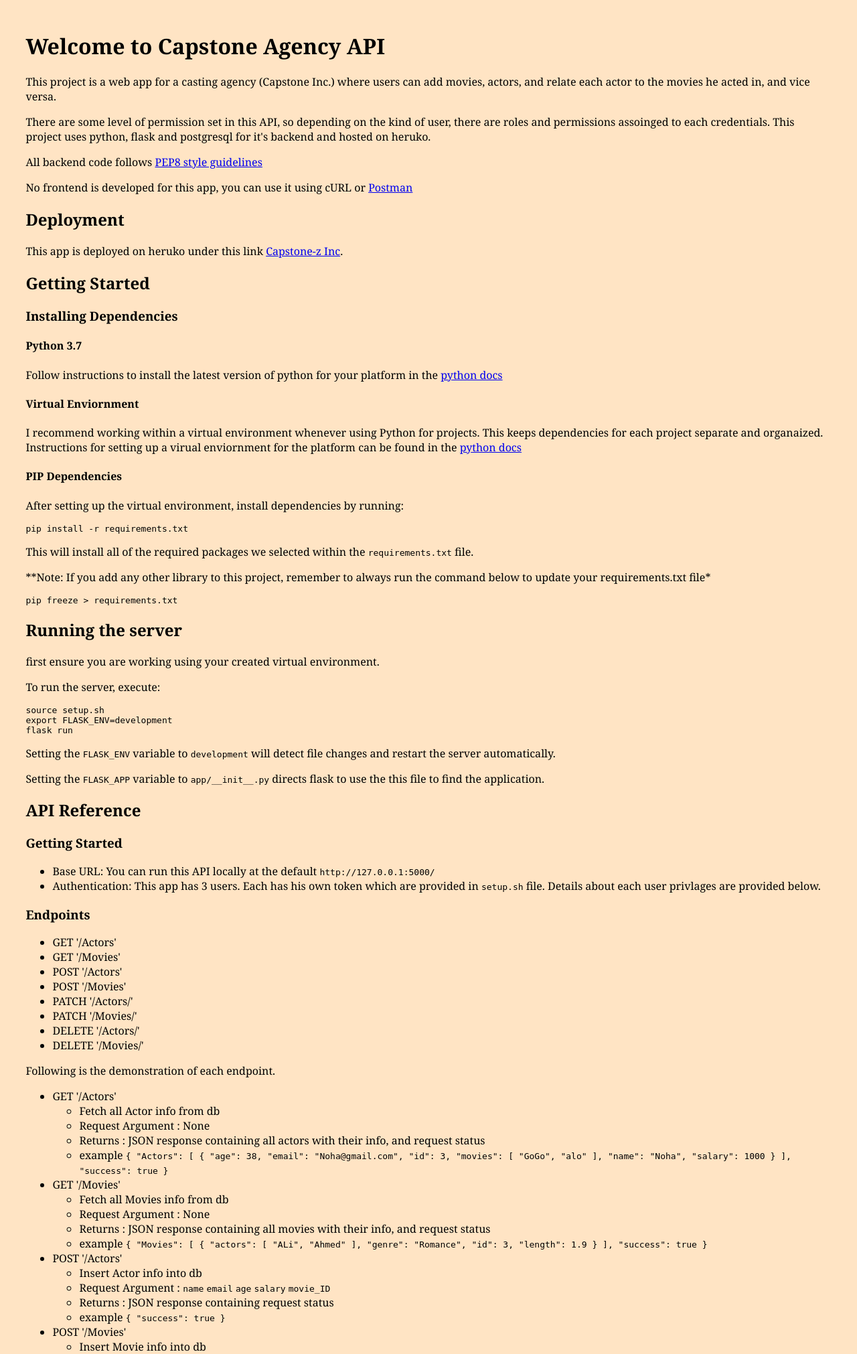
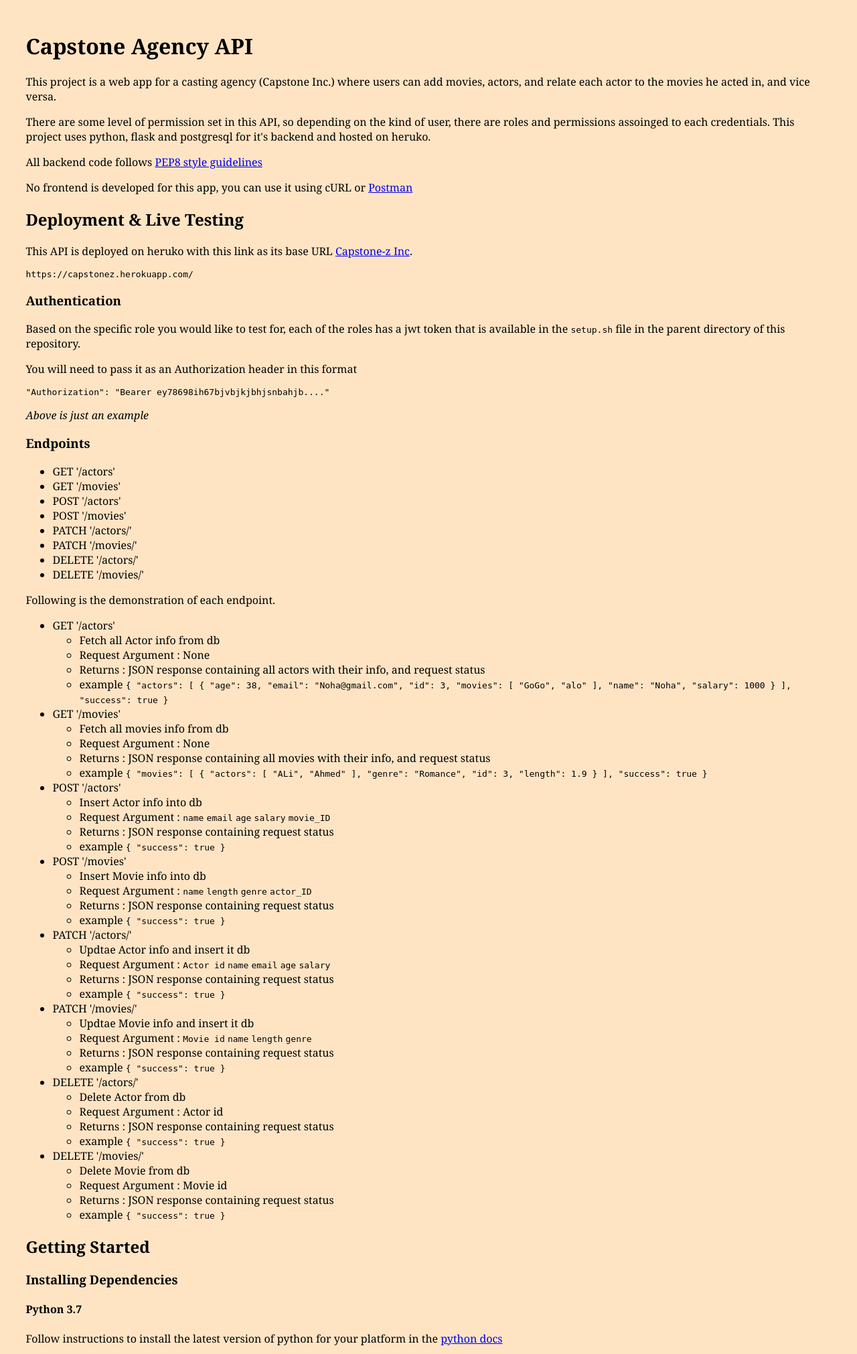
Before and after one commit to abbeyseto/FSND-Capstone-Inc, a Flask app: page / in a window 1280 px wide. Shown: the top 2022 px of the page at 67% size. Run offline with Flask 2, Linux system fonts and the light colour scheme.

```diff
--- a/app/templates/index.html
+++ b/app/templates/index.html
@@ -7,16 +7,17 @@
     <title>Document</title>
 </head>
 <style>
-    body{
+    body {
         background-color: bisque;
         margin: 0 1%;
         padding: 2%;
         font-family: Cambria, Cochin, Georgia, Times, 'Times New Roman', serif;
     }
 </style>
+
 <body>
 
-    <h1 id="capstone-agency-api">Welcome to Capstone Agency API</h1>
+    <h1 id="capstone-agency-api">Capstone Agency API</h1>
     <p>This project is a web app for a casting agency (Capstone Inc.) where users can add movies, actors, and relate
         each actor to the movies he acted in, and vice versa.</p>
     <p>There are some level of permission set in this API, so depending on the kind of user, there are roles and
@@ -25,8 +26,104 @@
     <p>All backend code follows <a href="https://www.python.org/dev/peps/pep-0008/">PEP8 style guidelines</a></p>
     <p>No frontend is developed for this app, you can use it using cURL or <a href="https://www.postman.com">Postman</a>
     </p>
-    <h2 id="deployment">Deployment</h2>
-    <p>This app is deployed on heruko under this link <a href="https://capstonez.herokuapp.com/">Capstone-z Inc</a>.</p>
+    <h2 id="deployment-live-testing">Deployment &amp; Live Testing</h2>
+    <p>This API is deployed on heruko with this link as its base URL <a
+            href="https://capstonez.herokuapp.com/">Capstone-z Inc</a>.</p>
+    <pre
+        class="sourceCode bash"><code class="sourceCode bash"><span class="kw">https</span>://capstonez.herokuapp.com/</code></pre>
+    <h3 id="authentication">Authentication</h3>
+    <p>Based on the specific role you would like to test for, each of the roles has a jwt token that is available in the
+        <code>setup.sh</code> file in the parent directory of this repository.</p>
+    <p>You will need to pass it as an Authorization header in this format</p>
+    <pre
+        class="sourceCode bash"><code class="sourceCode bash"><span class="st">&quot;Authorization&quot;</span>: <span class="st">&quot;Bearer ey78698ih67bjvbjkjbhjsnbahjb....&quot;</span></code></pre>
+    <p><em>Above is just an example</em></p>
+    <h3 id="endpoints">Endpoints</h3>
+    <ul>
+        <li>GET '/actors'</li>
+        <li>GET '/movies'</li>
+        <li>POST '/actors'</li>
+        <li>POST '/movies'</li>
+        <li>PATCH '/actors/<int:id>'</li>
+        <li>PATCH '/movies/<int:id>'</li>
+        <li>DELETE '/actors/<int:id>'</li>
+        <li>DELETE '/movies/<int:id>'</li>
+    </ul>
+    <p>Following is the demonstration of each endpoint.</p>
+    <ul>
+        <li>GET '/actors'
+            <ul>
+                <li>Fetch all Actor info from db</li>
+                <li>Request Argument : None</li>
+                <li>Returns : JSON response containing all actors with their info, and request status</li>
+                <li>example
+                    <code>{       &quot;actors&quot;: [         {           &quot;age&quot;: 38,           &quot;email&quot;: &quot;Noha@gmail.com&quot;,           &quot;id&quot;: 3,           &quot;movies&quot;: [             &quot;GoGo&quot;,             &quot;alo&quot;           ],           &quot;name&quot;: &quot;Noha&quot;,           &quot;salary&quot;: 1000         }       ],       &quot;success&quot;: true     }</code>
+                </li>
+            </ul>
+        </li>
+        <li>GET '/movies'
+            <ul>
+                <li>Fetch all movies info from db</li>
+                <li>Request Argument : None</li>
+                <li>Returns : JSON response containing all movies with their info, and request status</li>
+                <li>example
+                    <code>{       &quot;movies&quot;: [         {           &quot;actors&quot;: [             &quot;ALi&quot;,             &quot;Ahmed&quot;           ],           &quot;genre&quot;: &quot;Romance&quot;,           &quot;id&quot;: 3,           &quot;length&quot;: 1.9         }       ],       &quot;success&quot;: true     }</code>
+                </li>
+            </ul>
+        </li>
+        <li>POST '/actors'
+            <ul>
+                <li>Insert Actor info into db</li>
+                <li>Request Argument : <code>name</code> <code>email</code> <code>age</code> <code>salary</code>
+                    <code>movie_ID</code></li>
+                <li>Returns : JSON response containing request status</li>
+                <li>example <code>{       &quot;success&quot;: true     }</code></li>
+            </ul>
+        </li>
+        <li>POST '/movies'
+            <ul>
+                <li>Insert Movie info into db</li>
+                <li>Request Argument : <code>name</code> <code>length</code> <code>genre</code> <code>actor_ID</code>
+                </li>
+                <li>Returns : JSON response containing request status</li>
+                <li>example <code>{       &quot;success&quot;: true     }</code></li>
+            </ul>
+        </li>
+        <li>PATCH '/actors/<int:id>'
+                <ul>
+                    <li>Updtae Actor info and insert it db</li>
+                    <li>Request Argument : <code>Actor id</code> <code>name</code> <code>email</code> <code>age</code>
+                        <code>salary</code></li>
+                    <li>Returns : JSON response containing request status</li>
+                    <li>example <code>{       &quot;success&quot;: true     }</code></li>
+                </ul>
+        </li>
+        <li>PATCH '/movies/<int:id>'
+                <ul>
+                    <li>Updtae Movie info and insert it db</li>
+                    <li>Request Argument : <code>Movie id</code> <code>name</code> <code>length</code>
+                        <code>genre</code></li>
+                    <li>Returns : JSON response containing request status</li>
+                    <li>example <code>{       &quot;success&quot;: true     }</code></li>
+                </ul>
+        </li>
+        <li>DELETE '/actors/<int:id>'
+                <ul>
+                    <li>Delete Actor from db</li>
+                    <li>Request Argument : Actor id</li>
+                    <li>Returns : JSON response containing request status</li>
+                    <li>example <code>{       &quot;success&quot;: true     }</code></li>
+                </ul>
+        </li>
+        <li>DELETE '/movies/<int:id>'
+                <ul>
+                    <li>Delete Movie from db</li>
+                    <li>Request Argument : Movie id</li>
+                    <li>Returns : JSON response containing request status</li>
+                    <li>example <code>{       &quot;success&quot;: true     }</code></li>
+                </ul>
+        </li>
+    </ul>
     <h2 id="getting-started">Getting Started</h2>
     <h3 id="installing-dependencies">Installing Dependencies</h3>
     <h4 id="python-3.7">Python 3.7</h4>
@@ -57,98 +154,14 @@
         server automatically.</p>
     <p>Setting the <code>FLASK_APP</code> variable to <code>app/__init__.py</code> directs flask to use the this file to
         find the application.</p>
+    <h2 id="authentication-1">Authentication</h2>
+    <p>Tokens nand jwts needed for Authentivation can be found in the <code>setup.sh</code> file</p>
     <h2 id="api-reference">API Reference</h2>
     <h3 id="getting-started-1">Getting Started</h3>
     <ul>
         <li>Base URL: You can run this API locally at the default <code>http://127.0.0.1:5000/</code></li>
         <li>Authentication: This app has 3 users. Each has his own token which are provided in <code>setup.sh</code>
             file. Details about each user privlages are provided below.</li>
-    </ul>
-    <h3 id="endpoints">Endpoints</h3>
-    <ul>
-        <li>GET '/Actors'</li>
-        <li>GET '/Movies'</li>
-        <li>POST '/Actors'</li>
-        <li>POST '/Movies'</li>
-        <li>PATCH '/Actors/<int:id>'</li>
-        <li>PATCH '/Movies/<int:id>'</li>
-        <li>DELETE '/Actors/<int:id>'</li>
-        <li>DELETE '/Movies/<int:id>'</li>
-    </ul>
-    <p>Following is the demonstration of each endpoint.</p>
-    <ul>
-        <li>GET '/Actors'
-            <ul>
-                <li>Fetch all Actor info from db</li>
-                <li>Request Argument : None</li>
-                <li>Returns : JSON response containing all actors with their info, and request status</li>
-                <li>example
-                    <code>{       &quot;Actors&quot;: [         {           &quot;age&quot;: 38,           &quot;email&quot;: &quot;Noha@gmail.com&quot;,           &quot;id&quot;: 3,           &quot;movies&quot;: [             &quot;GoGo&quot;,             &quot;alo&quot;           ],           &quot;name&quot;: &quot;Noha&quot;,           &quot;salary&quot;: 1000         }       ],       &quot;success&quot;: true     }</code>
-                </li>
-            </ul>
-        </li>
-        <li>GET '/Movies'
-            <ul>
-                <li>Fetch all Movies info from db</li>
-                <li>Request Argument : None</li>
-                <li>Returns : JSON response containing all movies with their info, and request status</li>
-                <li>example
-                    <code>{       &quot;Movies&quot;: [         {           &quot;actors&quot;: [             &quot;ALi&quot;,             &quot;Ahmed&quot;           ],           &quot;genre&quot;: &quot;Romance&quot;,           &quot;id&quot;: 3,           &quot;length&quot;: 1.9         }       ],       &quot;success&quot;: true     }</code>
-                </li>
-            </ul>
-        </li>
-        <li>POST '/Actors'
-            <ul>
-                <li>Insert Actor info into db</li>
-                <li>Request Argument : <code>name</code> <code>email</code> <code>age</code> <code>salary</code>
-                    <code>movie_ID</code></li>
-                <li>Returns : JSON response containing request status</li>
-                <li>example <code>{       &quot;success&quot;: true     }</code></li>
-            </ul>
-        </li>
-        <li>POST '/Movies'
-            <ul>
-                <li>Insert Movie info into db</li>
-                <li>Request Argument : <code>name</code> <code>length</code> <code>genre</code> <code>actor_ID</code>
-                </li>
-                <li>Returns : JSON response containing request status</li>
-                <li>example <code>{       &quot;success&quot;: true     }</code></li>
-            </ul>
-        </li>
-        <li>PATCH '/Actors/<int:id>'
-                <ul>
-                    <li>Updtae Actor info and insert it db</li>
-                    <li>Request Argument : <code>Actor id</code> <code>name</code> <code>email</code> <code>age</code>
-                        <code>salary</code></li>
-                    <li>Returns : JSON response containing request status</li>
-                    <li>example <code>{       &quot;success&quot;: true     }</code></li>
-                </ul>
-        </li>
-        <li>PATCH '/Movies/<int:id>'
-                <ul>
-                    <li>Updtae Movie info and insert it db</li>
-                    <li>Request Argument : <code>Movie id</code> <code>name</code> <code>length</code>
-                        <code>genre</code></li>
-                    <li>Returns : JSON response containing request status</li>
-                    <li>example <code>{       &quot;success&quot;: true     }</code></li>
-                </ul>
-        </li>
-        <li>DELETE '/Actors/<int:id>'
-                <ul>
-                    <li>Delete Actor from db</li>
-                    <li>Request Argument : Actor id</li>
-                    <li>Returns : JSON response containing request status</li>
-                    <li>example <code>{       &quot;success&quot;: true     }</code></li>
-                </ul>
-        </li>
-        <li>DELETE '/Movies/<int:id>'
-                <ul>
-                    <li>Delete Movie from db</li>
-                    <li>Request Argument : Movie id</li>
-                    <li>Returns : JSON response containing request status</li>
-                    <li>example <code>{       &quot;success&quot;: true     }</code></li>
-                </ul>
-        </li>
     </ul>
     <h3 id="users">Users</h3>
     <p>This app has 3 users. each user has his own privileges.</p>
@@ -184,6 +197,7 @@ python test_app.py</code></pre>
     <h2 id="author">Author</h2>
     <p>Adenle Abiodun <code>adenleabbey@hotmail.com</code></p>
 
+
 </body>
 
 </html>
```
Also changed, not shown: app/__init__.py (+9 -0 lines).
